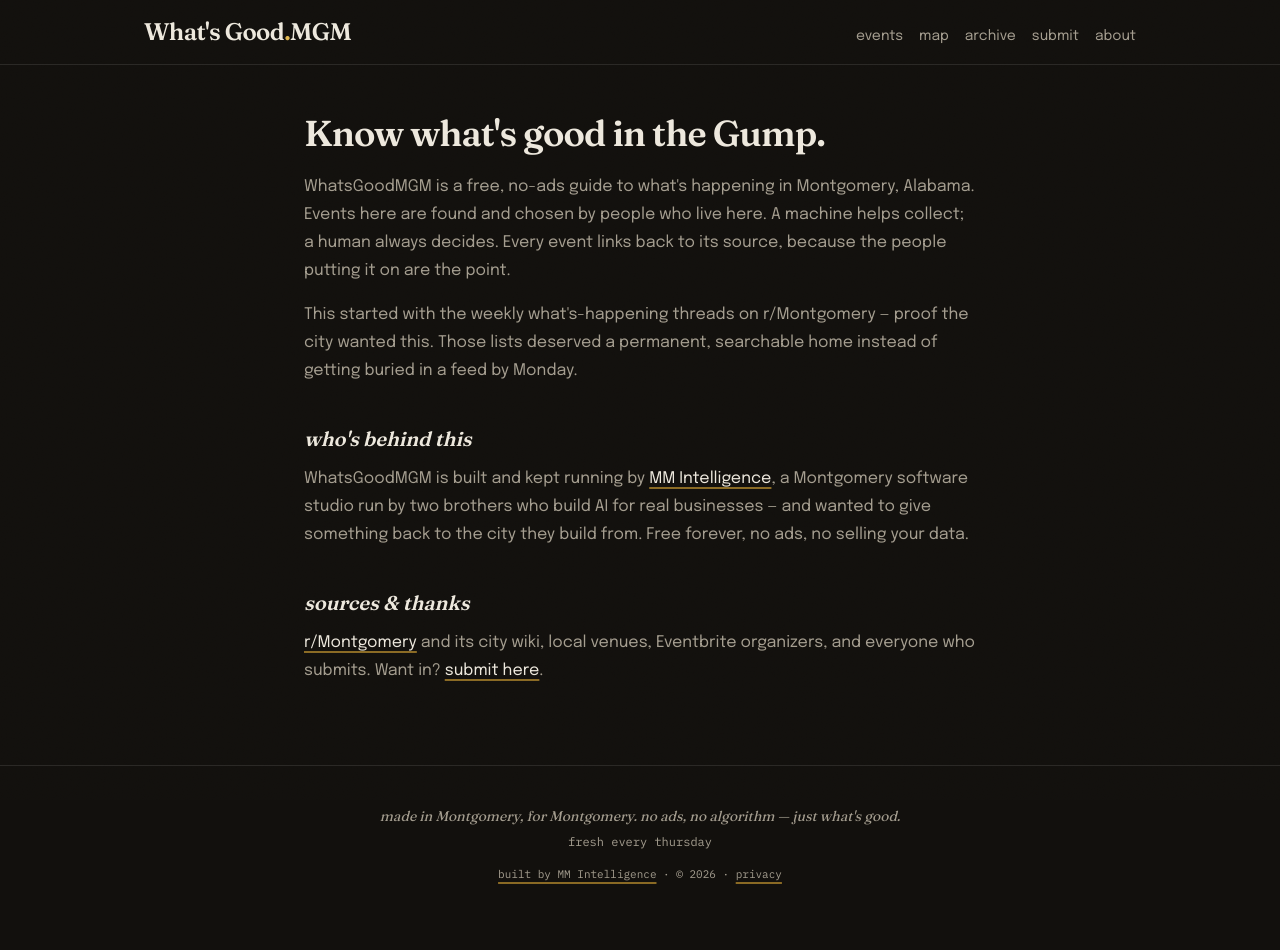
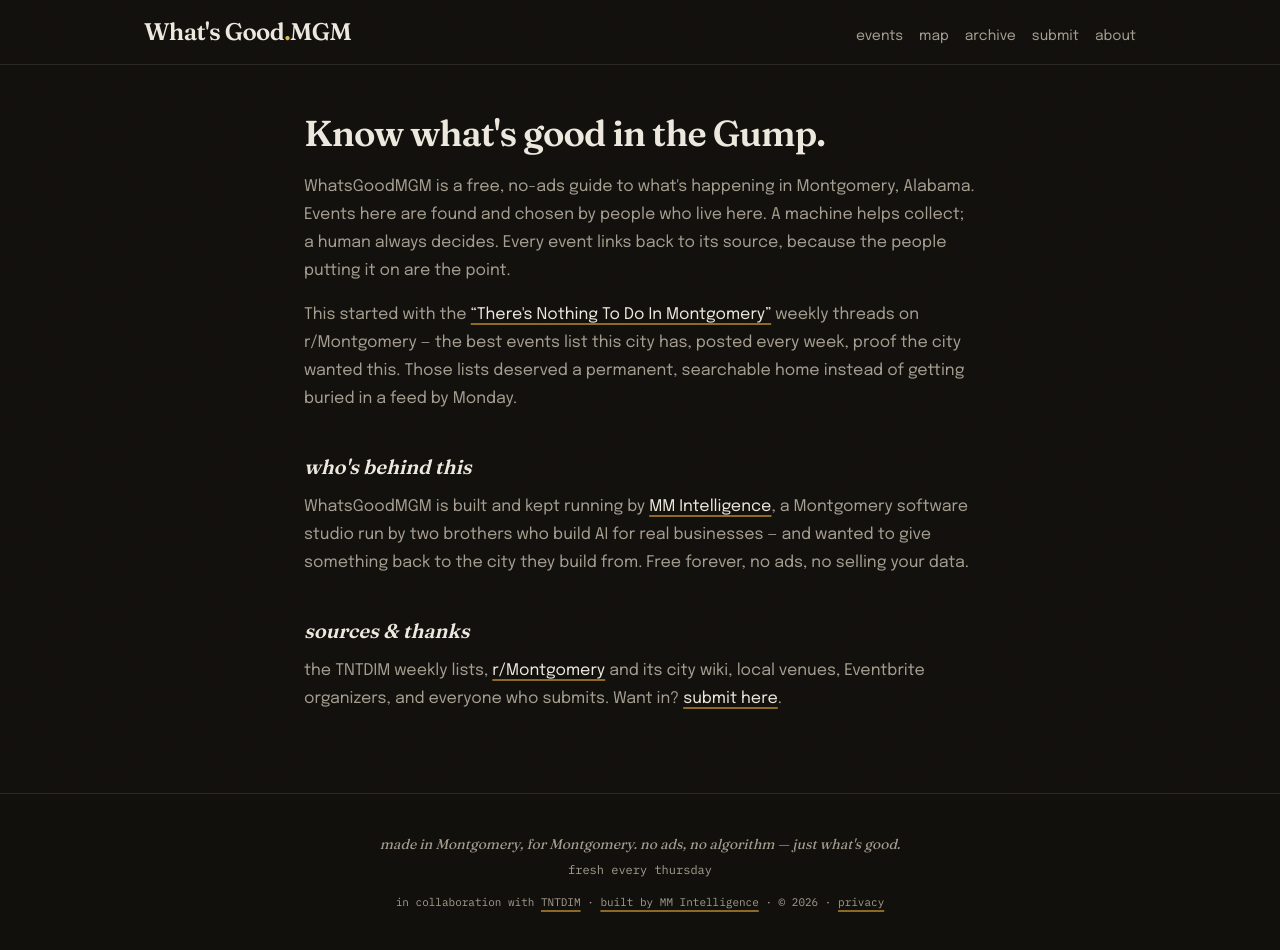
Before and after one commit to thebadcoder96/whatsgoodmgm, a Next.js app: page /about in a window 1280 px wide. Before the commit the page ends 923 px from the top, so only its background shows below. Built offline with nearby package versions, Linux system fonts and the light colour scheme.

Commit message:
feat: TNTDIM collaboration credit in footer and about

```diff
--- a/src/app/(site)/about/page.tsx
+++ b/src/app/(site)/about/page.tsx
@@ -12,8 +12,12 @@
           putting it on are the point.
         </p>
         <p className="mt-4 leading-7 text-[var(--ink-dim)]">
-          This started with the weekly what&apos;s-happening threads on r/Montgomery — proof
-          the city wanted this. Those lists deserved a permanent, searchable home instead of
+          This started with the{' '}
+          <a href="https://www.reddit.com/user/More-Ideal5423/" className="link-gold text-[var(--ink)]" target="_blank" rel="noopener noreferrer">
+            &ldquo;There&apos;s Nothing To Do In Montgomery&rdquo;
+          </a>{' '}
+          weekly threads on r/Montgomery — the best events list this city has, posted every week,
+          proof the city wanted this. Those lists deserved a permanent, searchable home instead of
           getting buried in a feed by Monday.
         </p>
       </section>
@@ -32,6 +36,7 @@
       <section>
         <h2 className="font-display text-xl font-semibold italic">sources &amp; thanks</h2>
         <p className="mt-3 leading-7 text-[var(--ink-dim)]">
+          the TNTDIM weekly lists,{' '}
           <a href="https://www.reddit.com/r/Montgomery/" className="link-gold text-[var(--ink)]" target="_blank" rel="noopener noreferrer">
             r/Montgomery
           </a>{' '}
--- a/src/app/(site)/layout.tsx
+++ b/src/app/(site)/layout.tsx
@@ -33,6 +33,11 @@
         </p>
         <p className="mt-2 font-mono text-xs text-[var(--ink-dim)]">fresh every thursday</p>
         <p className="mt-4 font-mono text-[11px] text-[var(--ink-dim)]">
+          in collaboration with{' '}
+          <a href="https://www.reddit.com/user/More-Ideal5423/" className="link-gold" target="_blank" rel="noopener noreferrer">
+            TNTDIM
+          </a>
+          {' · '}
           <a href="https://www.mmintelligence.ai" className="link-gold" target="_blank" rel="noopener noreferrer">
             built by MM Intelligence
           </a>
```
